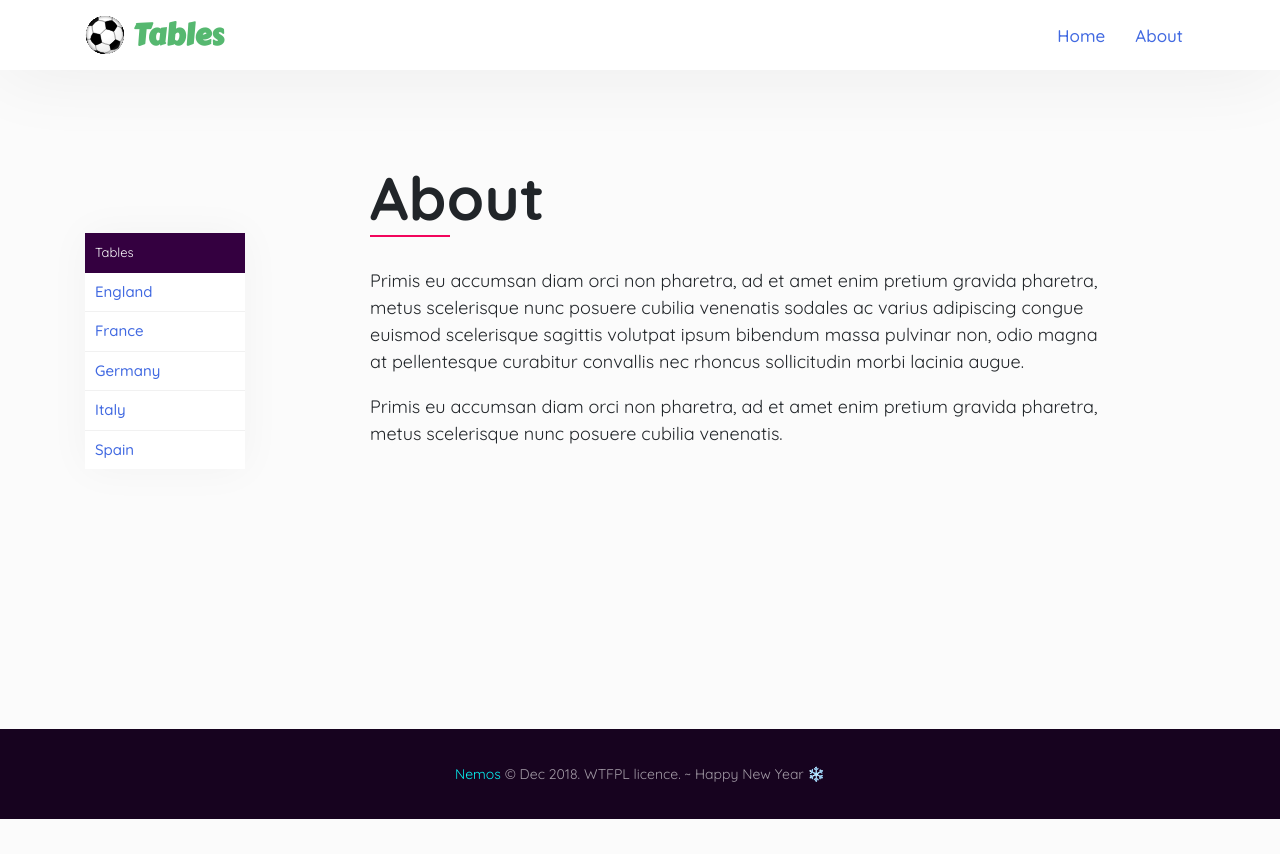
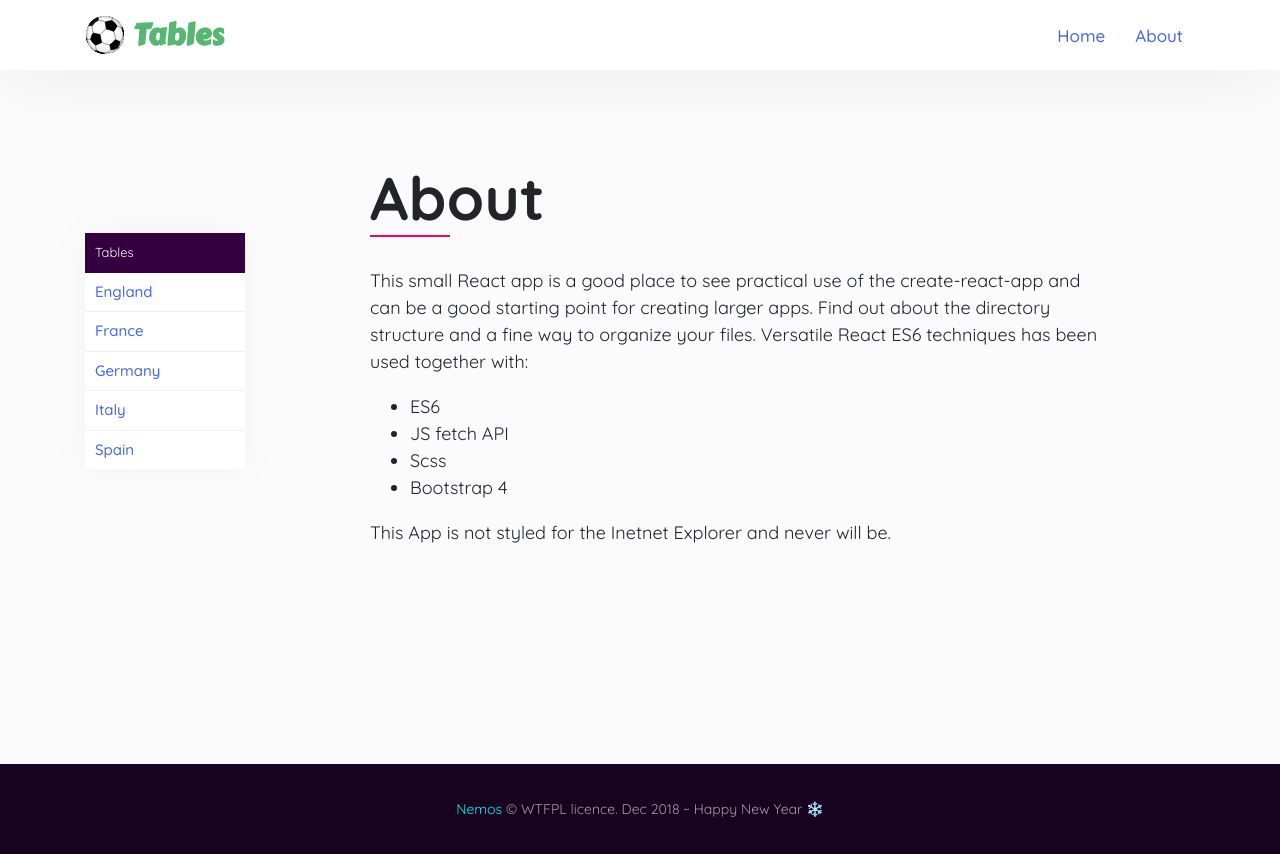
Before and after one commit to nemos-gh/Tables, a React (Create React App) app: page /about in a window 1280 px wide. Before the commit the page ends 819 px from the top, so only its background shows below. Built offline with nearby package versions, Linux system fonts and the light colour scheme.

Commit message:
About page content update

```diff
--- a/src/components/About.js
+++ b/src/components/About.js
@@ -4,8 +4,14 @@ const About = () => {
   return (
     <div>
       <h1 className="h-1">About</h1>
-      <p>Primis eu accumsan diam orci non pharetra, ad et amet enim pretium gravida pharetra, metus scelerisque nunc posuere cubilia venenatis sodales ac varius adipiscing congue euismod scelerisque sagittis volutpat ipsum bibendum massa pulvinar non, odio magna at pellentesque curabitur convallis nec rhoncus sollicitudin morbi lacinia augue.</p>
-      <p>Primis eu accumsan diam orci non pharetra, ad et amet enim pretium gravida pharetra, metus scelerisque nunc posuere cubilia venenatis.</p>
+      <p>This small React app is a good place to see practical use of the create-react-app and can be a good starting point for creating larger apps. Find out about the directory structure and a fine way to organize your files. Versatile React ES6 techniques has been used together with:</p>
+      <ul>
+        <li>ES6</li>
+        <li>JS fetch API</li>
+        <li>Scss</li>
+        <li>Bootstrap 4</li>
+      </ul>
+      <p className="msg warning">This App is not styled for the Inetnet Explorer and never will be.</p>
     </div>
   )
 }
--- a/src/components/Footer.js
+++ b/src/components/Footer.js
@@ -5,7 +5,7 @@ const Footer = () => {
   return (
     <footer>
       <div>
-        <a href="https://github.com/nemos-gh">Nemos</a> &copy; Dec 2018. WTFPL licence. ~ Happy New Year <span role="img" aria-label="snow">❄️</span>
+        <a href="https://github.com/nemos-gh">Nemos</a> &copy; WTFPL licence. Dec 2018 ~ Happy New Year <span role="img" aria-label="snow">❄️</span>
       </div>
     </footer>
   )
```
